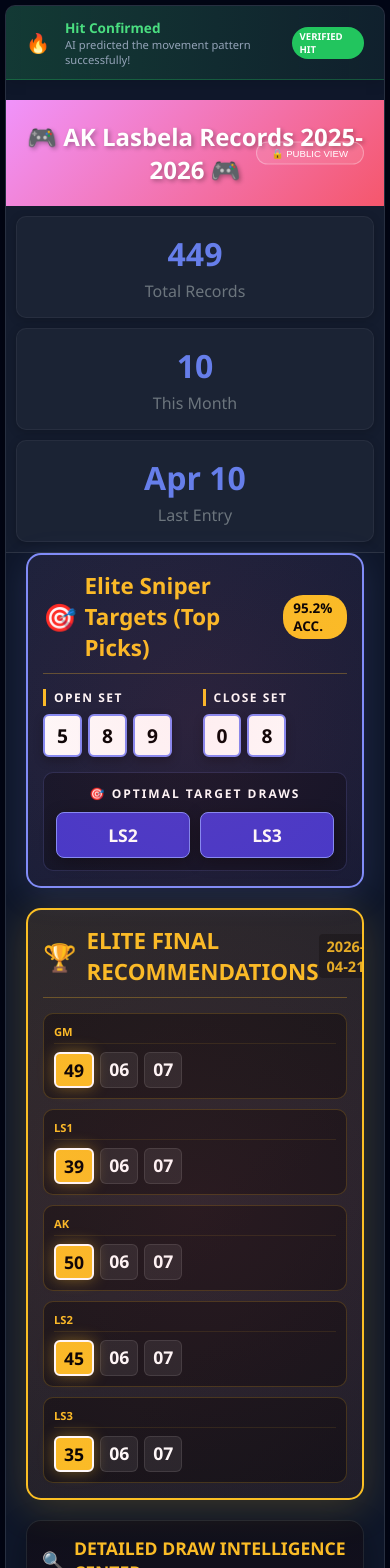
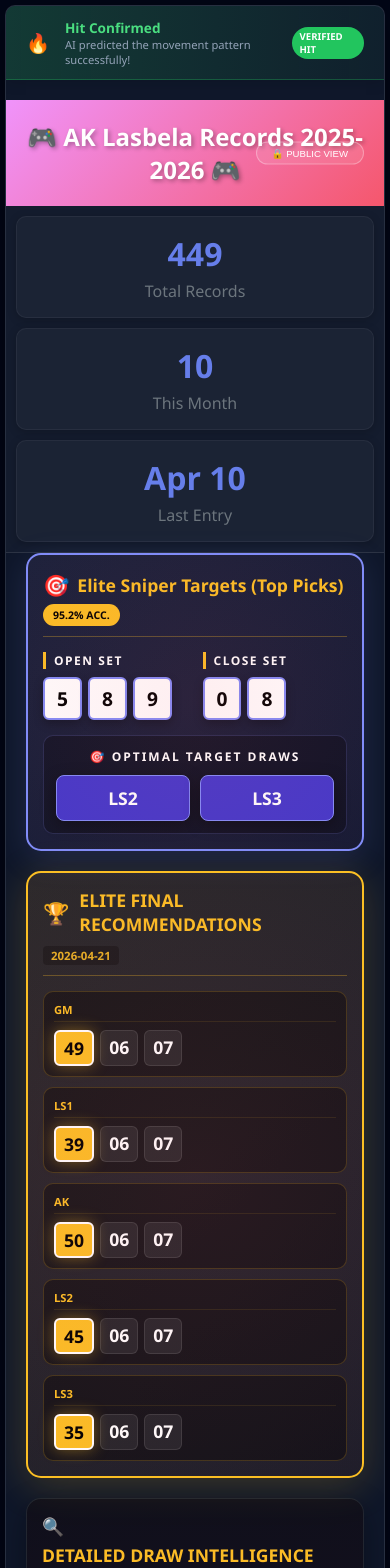
Before and after one commit to umairrana007/ak-lasbela-analysis, a React app in the folder frontend/: page / in a window 390 px wide. Shown: the top 1568 px of the page. Built offline with nearby package versions, Linux system fonts and the light colour scheme; no server answers; the database is empty; the HTML template or start-up script is replaced by a standard one.

Commit message:
UI: Fixed date cutoff on mobile by adding flex-wrap and font scaling

```diff
--- a/frontend/src/App.jsx
+++ b/frontend/src/App.jsx
@@ -487,7 +487,7 @@ const App = () => {
                         marginBottom: 0
                     }}>
                         <div className="neural-title" style={{color: '#fbbf24', borderBottom: '1px solid rgba(251, 191, 36, 0.3)', paddingBottom: '10px', marginBottom: '15px'}}>
-                            <div style={{display: 'flex', justifyContent: 'space-between', alignItems: 'center'}}>
+                            <div style={{display: 'flex', justifyContent: 'space-between', alignItems: 'center', flexWrap: 'wrap', gap: '10px'}}>
                                 <span style={{display: 'flex', alignItems: 'center', gap: '10px'}}>
                                     <span style={{fontSize: '1.2em'}}>🏆</span> ELITE FINAL RECOMMENDATIONS
                                 </span>
--- a/frontend/src/index.css
+++ b/frontend/src/index.css
@@ -606,6 +606,18 @@ tbody tr:nth-child(even) .day-column {
         display: table-cell !important;
     }
 
+    .neural-title {
+        font-size: 1.1em !important;
+        flex-direction: column;
+        align-items: flex-start !important;
+        gap: 5px !important;
+    }
+
+    .neural-title > div {
+        width: 100%;
+        justify-content: space-between;
+    }
+
     /* Additional Dashboard Grid Fixes */
     .dashboard-grid {
         grid-template-columns: 1fr !important;
```
